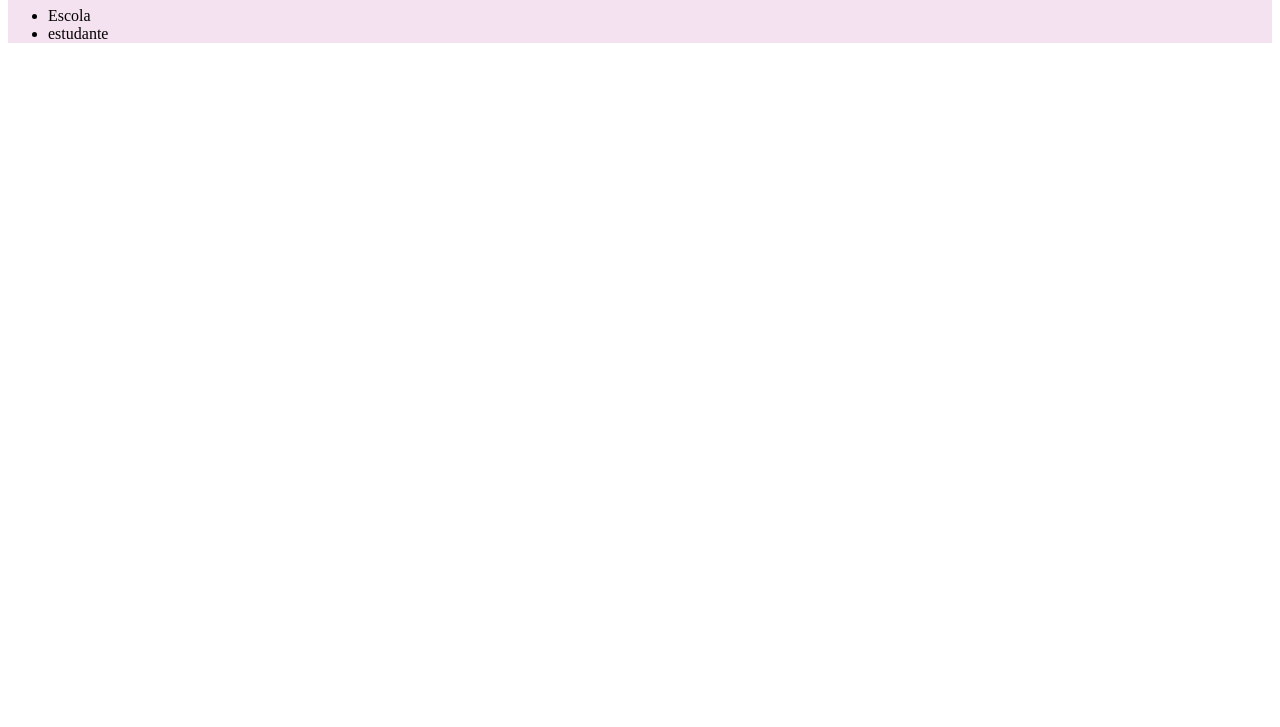
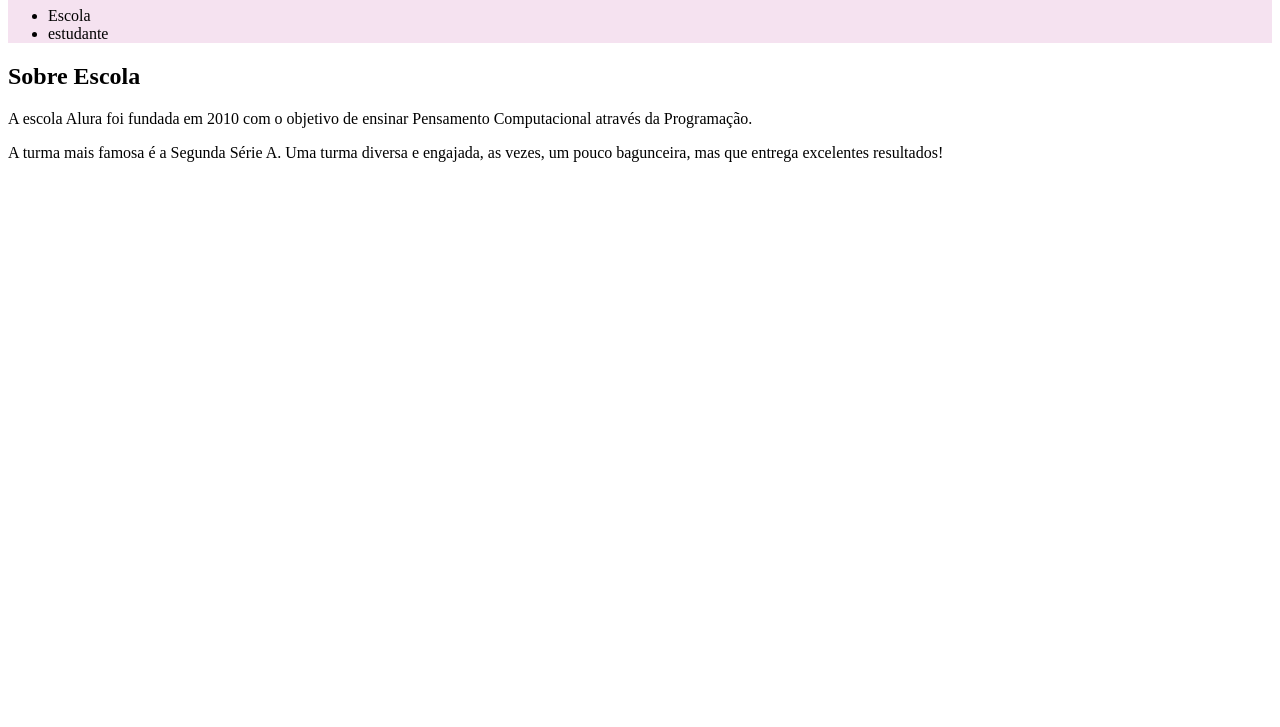
Before and after one commit to colly1/Site-Criativo-2C, a plain HTML site: page index.html in a window 1280 px wide. Shown: the part 73-800 px from the top of the page. Drawn offline with Linux system fonts and the light colour scheme.

Commit message:
paragrafo

```diff
--- a/index.html
+++ b/index.html
@@ -14,6 +14,11 @@
             <li>estudante</li>
         </ul>
     </header>
+    <section class="escola">
+        <h2 class="escola-titulo">Sobre Escola</h2>
+        <p class="escola-texto-um">A escola Alura foi fundada em 2010 com o objetivo de ensinar Pensamento Computacional através da Programação.</p>
+        <p class="escola-texto-dois">A turma mais famosa é a Segunda Série A. Uma turma diversa e engajada, as vezes, um pouco bagunceira, mas que entrega excelentes resultados!</p>
+    </section>
 
 </body>
 </html>
```
